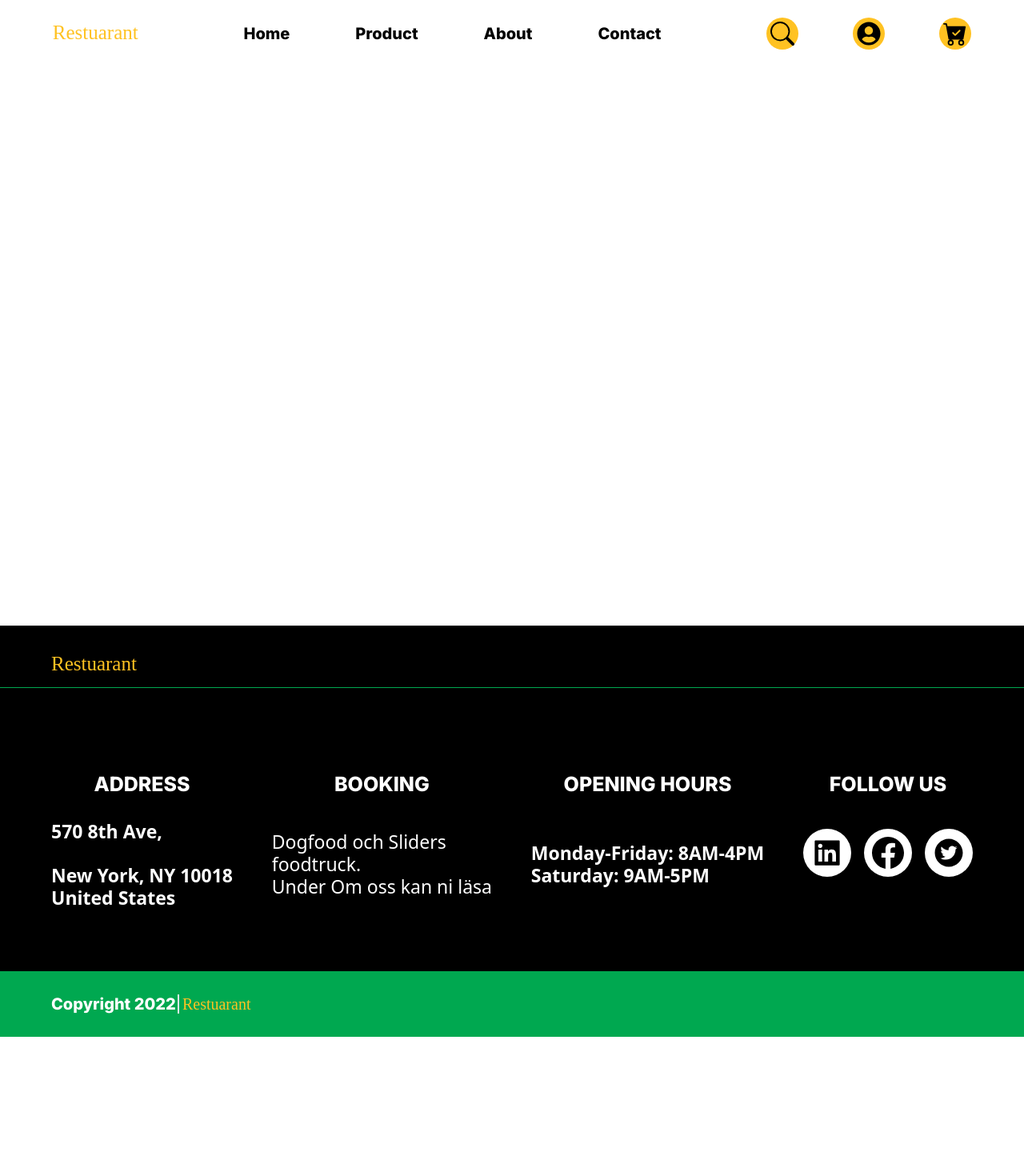
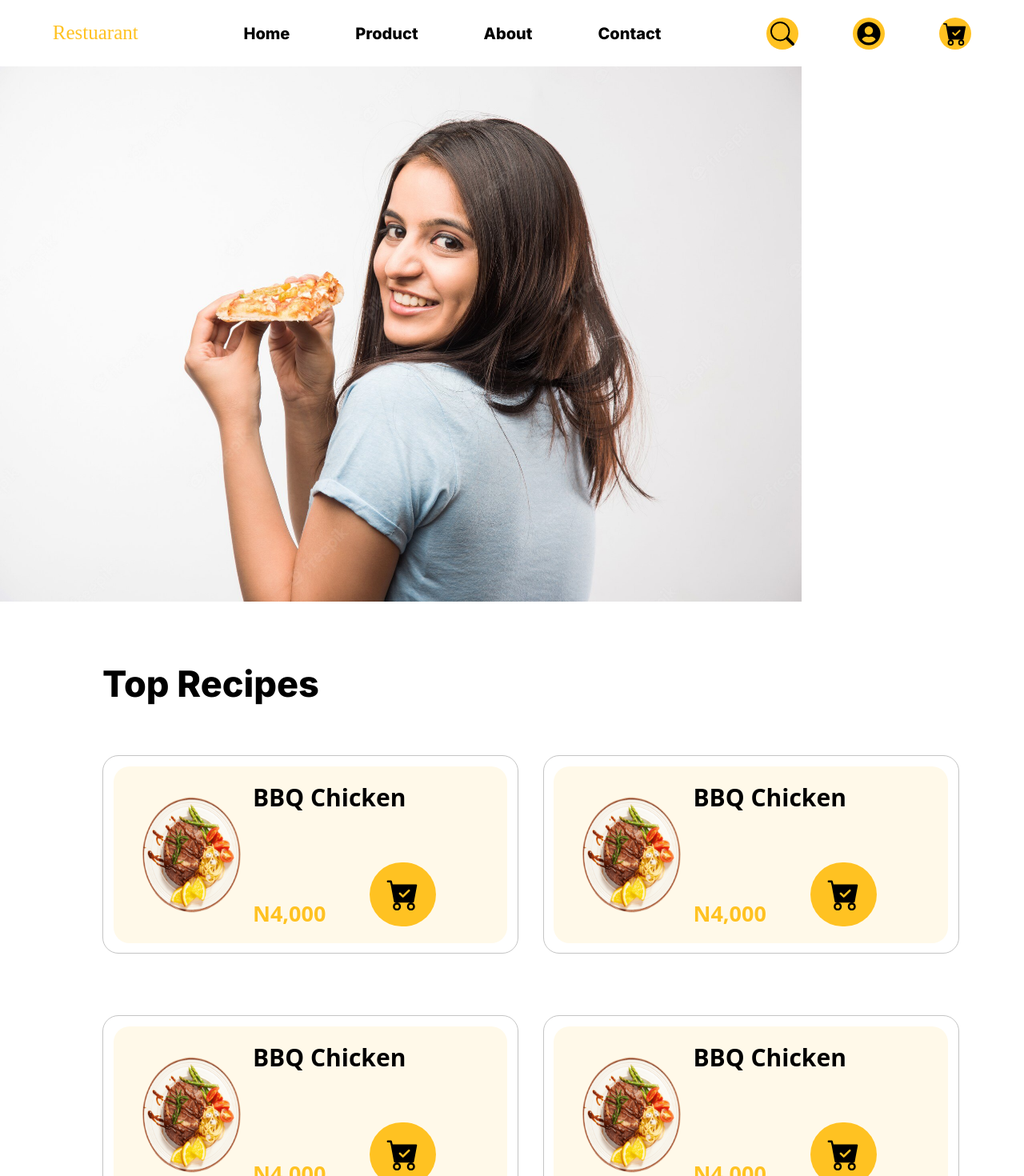
Before and after one commit to DannyPreye/Restaurant, a Next.js app: page /Products in a window 1280 px wide. Shown: the top 1470 px of the page at 80% size. Before the commit the page ends 1296 px from the top, so only its background shows below. Built offline with nearby package versions, Linux system fonts and the light colour scheme; a web font is replaced by a local one.

Commit message:
added new changes

```diff
--- a/pages/Products.jsx
+++ b/pages/Products.jsx
@@ -1,13 +1,37 @@
 import React from "react";
 import Image from "next/image";
 import Footer from "./components/Footer";
-const Products = () => {
+import { avatar } from "../public/Pics";
+import Product from "./components/Product";
+const products = () => {
   return (
     <>
-      <div className="lg:h-[699px] w-screen "></div>
-      <Footer />
+      <div className="h-fit w-screen ">
+        <div>
+          <Image
+            src={avatar}
+            alt=""
+            layout="intrinsic"
+            height={669}
+            className="absolute top-0 left-0"
+          />
+        </div>
+      </div>
+      <div className="grid place-items-center w-screen">
+        <h1 className="text-[45px] font-inter leading-[54.46px] mt-[70px] w-[80%] ">
+          Top Recipes
+        </h1>
+        <div className="w-[80%]  grid grid-cols-2 gap-[77px]  mb-[156px] mt-[62px] ">
+          <Product />
+          <Product />
+          <Product />
+          <Product />
+          <Product />
+          <Product />
+        </div>
+      </div>
     </>
   );
 };
 
-export default Products;
+export default products;
--- a/pages/_app.js
+++ b/pages/_app.js
@@ -1,6 +1,6 @@
 import '../styles/globals.css'
 import Nav from "./components/Nav"
-
+import Footer from './components/Footer'
 import Head from "next/head"
 function MyApp({ Component, pageProps }) {
   return <>
@@ -9,6 +9,7 @@
       <title>Restaurant</title>
     </Head>
     <Component {...pageProps} />
+    <Footer />
   </>
 }
 
--- a/pages/about.jsx
+++ b/pages/about.jsx
@@ -15,7 +15,6 @@
         }
       />
       <Booking img={bg} />
-      <Footer />
     </>
   );
 };
--- a/pages/components/Nav.jsx
+++ b/pages/components/Nav.jsx
@@ -7,7 +7,7 @@
   return (
     <div className="h-[83px] flex justify-around items-center">
       <h1 className="font-rubik text-[25px] leading-[30.26px] text-[#FFC222]">
-        Restuarant
+        <Link href="/">Restuarant</Link>
       </h1>
       <ul className="flex gap-[82px] items-center font-inter text-[20px] leading-[24px] ">
         <li>
@@ -17,7 +17,7 @@
         </li>
         <li>
           {" "}
-          <a> Product </a>
+          <Link href="/products"> Product </Link>
         </li>
         <li>
           {" "}
--- /dev/null
+++ b/pages/components/Product.jsx
@@ -0,0 +1,27 @@
+import React from "react";
+import Image from "next/image";
+import { BsCartCheckFill } from "react-icons/bs";
+const Product = () => {
+  return (
+    <div className="w-[520px] h-[248px] rounded-[20px] border-[1px] border-[#c4c4c4] grid place-items-center">
+      <div className="flex w-[95%] h-[90%] rounded-[20px] bg-[#FFF9E9] p-[21px]">
+        <Image alt="" src="/assets/food.png" width={153.6} height={149.26} />
+        <div className="grid gap-[20px]">
+          <h3 className="font-[600] text-[30px] leading-[36.31px]">
+            BBQ Chicken
+          </h3>
+          <div className="flex gap-[55px] items-end">
+            <p className="text-orange font-extrabold leading-[33px] text-[27px] ">
+              <span className="">N</span>4,000
+            </p>
+            <li className="w-[82.73px] h-[80.37px] rounded-full grid place-items-center bg-[#FFC222] ">
+              <BsCartCheckFill className="w-[41.36px] h-[40.19px]" />
+            </li>
+          </div>
+        </div>
+      </div>
+    </div>
+  );
+};
+
+export default Product;
--- a/pages/contact.jsx
+++ b/pages/contact.jsx
@@ -14,7 +14,6 @@
         }
       />
       <Booking img={avatar} />
-      <Footer />
     </>
   );
 };
--- a/pages/index.js
+++ b/pages/index.js
@@ -11,7 +11,6 @@
       <HomeHero />
       <CardSection />
       <Booking img={ok} />
-      <Footer />
     </div>
   )
 }
```
